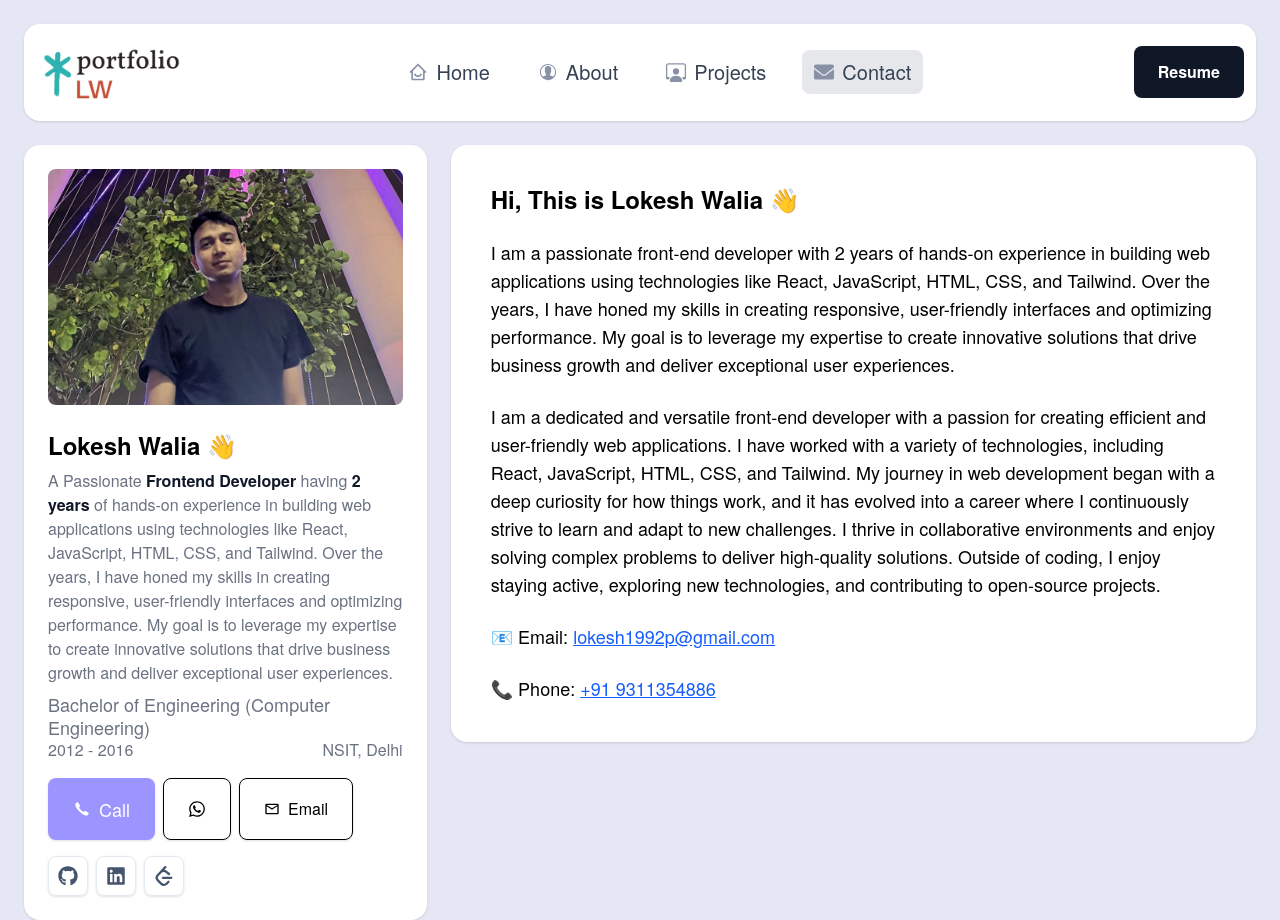
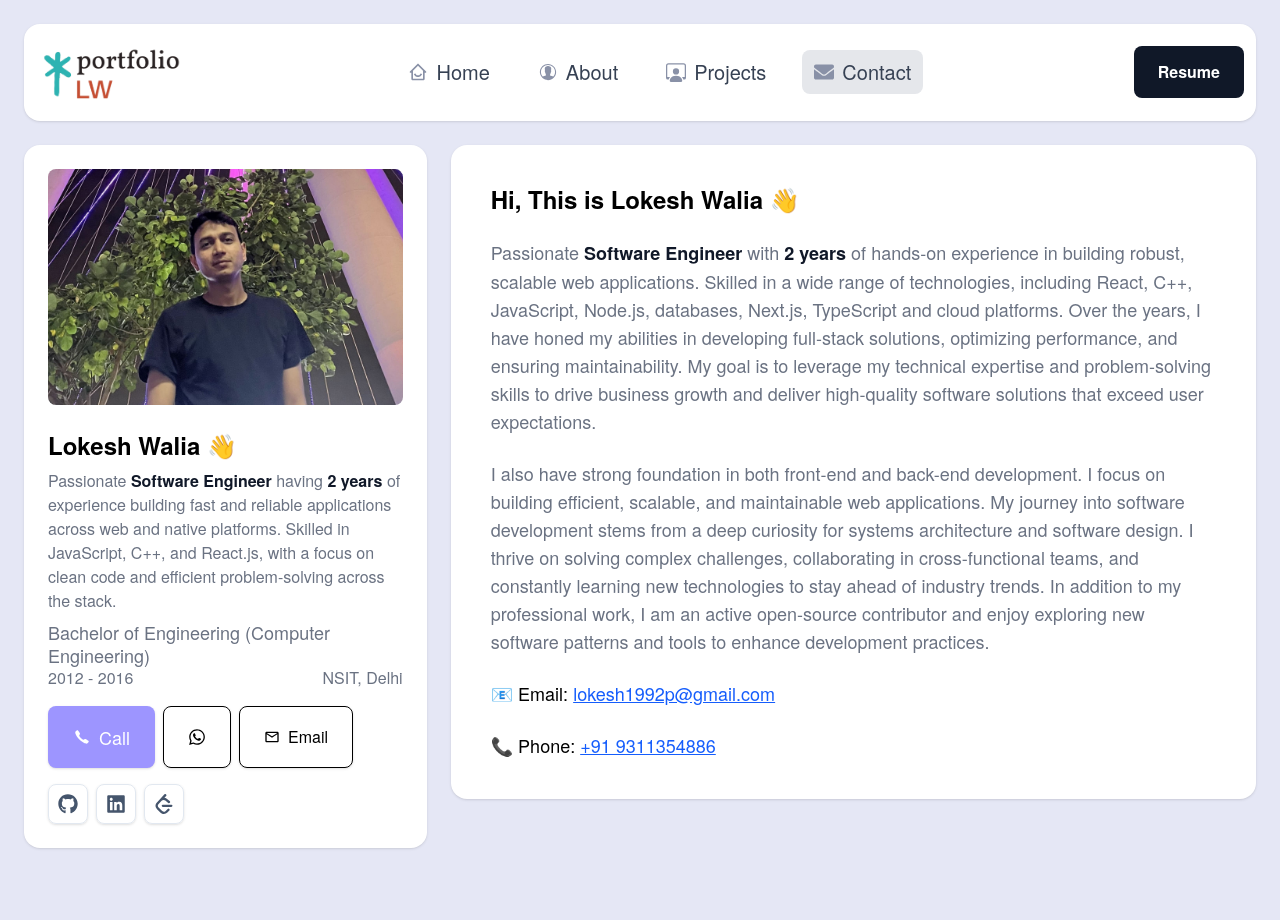
Before and after one commit to lokeshloki3/portfolio-lokesh, a React (Vite) app: page /contact in a window 1280 px wide. After the commit the page ends 848 px from the top, so only its background shows below. Built offline with nearby package versions, Linux system fonts and the light colour scheme.

Commit message:
css updated

```diff
--- a/src/components/Sidecard.jsx
+++ b/src/components/Sidecard.jsx
@@ -23,16 +23,17 @@ const Sidecard = () => {
           Lokesh Walia 👋
         </h1>
         <p className="mt-2 text-gray-500">
-          A Passionate{" "}
+          Passionate{" "}
           <span className="font-semibold text-gray-900">
-            Frontend Developer
+            Software Engineer
           </span>{" "}
           {" "}
           having{" "}
           <span className="font-semibold text-gray-900">
             2 years
           </span>{" "}
-          of hands-on experience in building web applications using technologies like React, JavaScript, HTML, CSS, and Tailwind. Over the years, I have honed my skills in creating responsive, user-friendly interfaces and optimizing performance. My goal is to leverage my expertise to create innovative solutions that drive business growth and deliver exceptional user experiences.
+          {/* of hands-on experience in building web applications using technologies like React, JavaScript, HTML, CSS, and Tailwind. Over the years, I have honed my skills in creating responsive, user-friendly interfaces and optimizing performance. My goal is to leverage my expertise to create innovative solutions that drive business growth and deliver exceptional user experiences. */}
+          of experience building fast and reliable applications across web and native platforms. Skilled in JavaScript, C++, and React.js, with a focus on clean code and efficient problem-solving across the stack.
         </p>
 
         <div className="mt-2">
--- a/src/constants/index.js
+++ b/src/constants/index.js
@@ -22,9 +22,12 @@ import project20 from "../assets/projects/cards.png";
 import project21 from "../assets/projects/weatherapi.png";
 // import project22 from "../assets/projects/dinogame.png";
 
-export const HERO_CONTENT = `I am a passionate front-end developer with 2 years of hands-on experience in building web applications using technologies like React, JavaScript, HTML, CSS, and Tailwind. Over the years, I have honed my skills in creating responsive, user-friendly interfaces and optimizing performance. My goal is to leverage my expertise to create innovative solutions that drive business growth and deliver exceptional user experiences.`;
+// export const HERO_CONTENT = `I am a passionate front-end developer with 2 years of hands-on experience in building web applications using technologies like React, JavaScript, HTML, CSS, and Tailwind. Over the years, I have honed my skills in creating responsive, user-friendly interfaces and optimizing performance. My goal is to leverage my expertise to create innovative solutions that drive business growth and deliver exceptional user experiences.`;
+export const HERO_CONTENT = `Passionate <span class="font-semibold text-gray-900">Software Engineer</span> with <span class="font-semibold text-gray-900">2 years</span> of hands-on experience in building robust, scalable web applications. Skilled in a wide range of technologies, including React, C++, JavaScript, Node.js, databases, Next.js, TypeScript and cloud platforms. Over the years, I have honed my abilities in developing full-stack solutions, optimizing performance, and ensuring maintainability. My goal is to leverage my technical expertise and problem-solving skills to drive business growth and deliver high-quality software solutions that exceed user expectations.`;
+// export const ABOUT_TEXT = `I am a dedicated and versatile front-end developer with a passion for creating efficient and user-friendly web applications. I have worked with a variety of technologies, including React, JavaScript, HTML, CSS, and Tailwind. My journey in web development began with a deep curiosity for how things work, and it has evolved into a career where I continuously strive to learn and adapt to new challenges. I thrive in collaborative environments and enjoy solving complex problems to deliver high-quality solutions. Outside of coding, I enjoy staying active, exploring new technologies, and contributing to open-source projects.`;
+export const C_ABOUT_TEXT = `I also have strong foundation in both front-end and back-end development. I focus on building efficient, scalable, and maintainable web applications. My journey into software development stems from a deep curiosity for systems architecture and software design. I thrive on solving complex challenges, collaborating in cross-functional teams, and constantly learning new technologies to stay ahead of industry trends. In addition to my professional work, I am an active open-source contributor and enjoy exploring new software patterns and tools to enhance development practices.`;
 
-export const ABOUT_TEXT = `I am a dedicated and versatile front-end developer with a passion for creating efficient and user-friendly web applications. I have worked with a variety of technologies, including React, JavaScript, HTML, CSS, and Tailwind. My journey in web development began with a deep curiosity for how things work, and it has evolved into a career where I continuously strive to learn and adapt to new challenges. I thrive in collaborative environments and enjoy solving complex problems to deliver high-quality solutions. Outside of coding, I enjoy staying active, exploring new technologies, and contributing to open-source projects.`;
+export const ABOUT_TEXT = `I am a dedicated and versatile Software Engineer with a strong foundation in both front-end and back-end development. With experience in technologies like React, C++, JavaScript, Node.js, HTML, CSS, Next.js, TypeScript and various database systems, I focus on building efficient, scalable, and maintainable web applications. My journey into software development stems from a deep curiosity for systems architecture and software design. I thrive on solving complex challenges, collaborating in cross-functional teams, and constantly learning new technologies to stay ahead of industry trends. In addition to my professional work, I am an active open-source contributor and enjoy exploring new software patterns and tools to enhance development practices.`;
 
 export const EXPERIENCES = [
     {
--- a/src/pages/Contact.jsx
+++ b/src/pages/Contact.jsx
@@ -1,6 +1,6 @@
 import React from "react";
 import Sidecard from "../components/Sidecard";
-import { ABOUT_TEXT, CONTACT, HERO_CONTENT } from "../constants";
+import { C_ABOUT_TEXT, CONTACT, HERO_CONTENT } from "../constants";
 
 const Contact = () => {
   return (
@@ -13,11 +13,11 @@ const Contact = () => {
               <h2 className="text-3xl font-semibold lg:text-[24px]">
                 Hi, This is Lokesh Walia 👋
               </h2>
-              <p className="mt-4 text-lg lg:mt-6 lg:text-lg">
-                {HERO_CONTENT}
+              <p className="mt-4 text-lg lg:mt-6 lg:text-lg text-gray-500" dangerouslySetInnerHTML={{ __html: HERO_CONTENT }}>
+                {/* {HERO_CONTENT} */}
               </p>
-              <p className="mt-4 text-lg lg:mt-6 lg:text-lg">
-                {ABOUT_TEXT}
+              <p className="mt-4 text-lg lg:mt-6 lg:text-lg text-gray-500">
+                {C_ABOUT_TEXT}
               </p>
               <p className="mt-4 text-lg lg:mt-6 lg:text-lg">
                 📧 Email:{" "}
```
